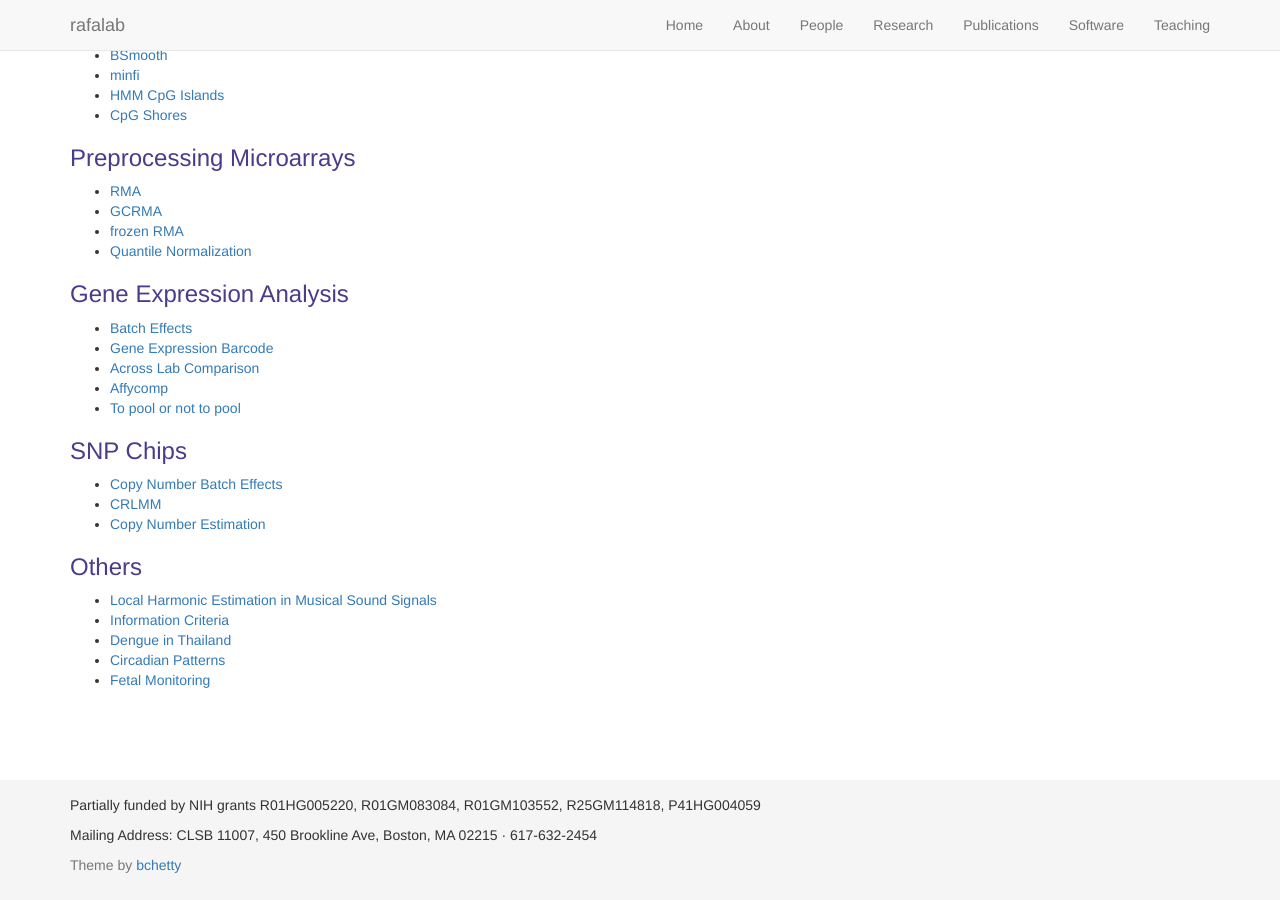
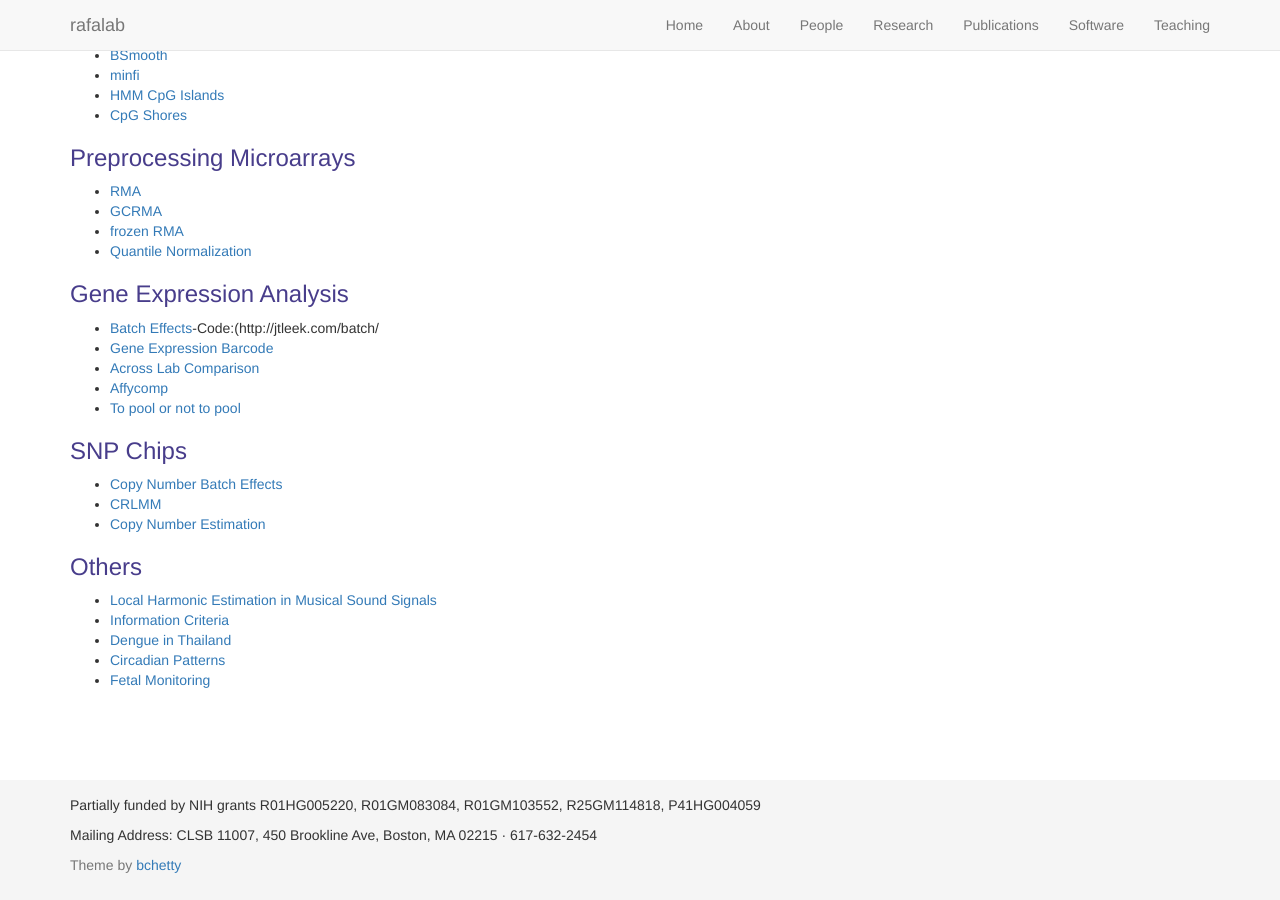
Before and after one commit to rafalab/rafalab.github.io, a Jekyll site: the page built from pages/publications.md, in a window 1280 px wide and 900 px high, scrolled down 524 px. Built offline with Jekyll 4.4.1, drawn with Linux system fonts in a browser that asks for light colours; nearby versions of some CDN libraries.

Commit message:
Update publications.md

```diff
--- a/pages/publications.md
+++ b/pages/publications.md
@@ -49,7 +49,7 @@ buy a <a href="https://amzn.com/1498775675">paper copy</a>.
 
 ### Gene Expression Analysis
 
-- [Batch Effects](http://www.ncbi.nlm.nih.gov/pubmed/20838408)
+- [Batch Effects](http://www.ncbi.nlm.nih.gov/pubmed/20838408)-Code:(http://jtleek.com/batch/
 - [Gene Expression Barcode](http://www.ncbi.nlm.nih.gov/pubmed/17906632)
 - [Across Lab Comparison](http://www.ncbi.nlm.nih.gov/pubmed/15846361)
 - [Affycomp](http://www.ncbi.nlm.nih.gov/pubmed/16410320)
```
